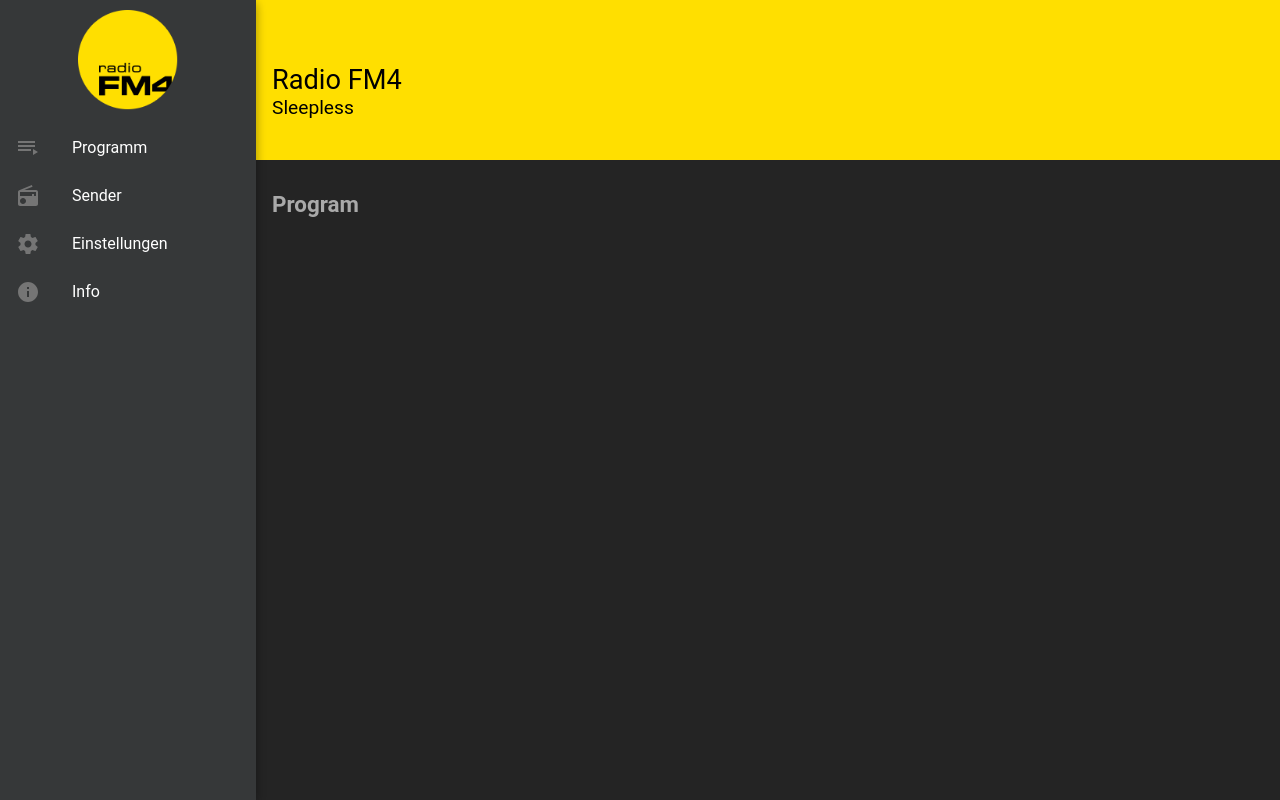
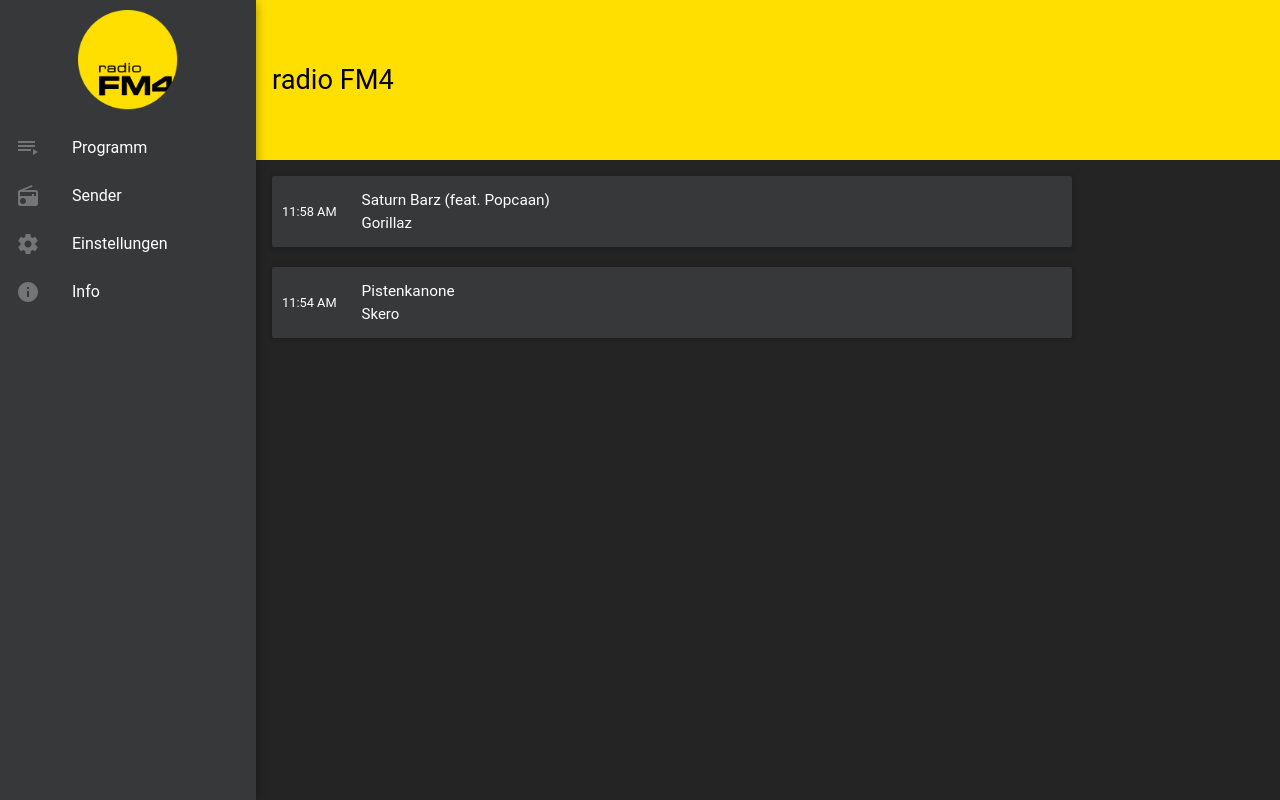
Before and after one commit to michaelapfleger/reactio-demo, a React app: page / in a window 1280 px wide. Built offline with nearby package versions, Linux system fonts and the light colour scheme; what react-tap-event-plugin would draw is missing.

Commit message:
added redux, about, trackcard

```diff
--- a/src/App.jsx
+++ b/src/App.jsx
@@ -1,4 +1,5 @@
 import React from 'react';
+import PropTypes from 'prop-types';
 import { BrowserRouter as Router, Link, Route } from 'react-router-dom';
 import MuiThemeProvider from 'material-ui/styles/MuiThemeProvider';
 import Drawer from 'material-ui/Drawer';
@@ -8,13 +9,13 @@
 import RadioIcon from 'material-ui/svg-icons/av/radio';
 import SettingsIcon from 'material-ui/svg-icons/action/settings';
 import InfoIcon from 'material-ui/svg-icons/action/info';
+import { connect } from 'react-redux';
 import Settings from './routes/Settings.jsx';
 import Program from './routes/Program.jsx';
 import About from './routes/About.jsx';
 import Stations from './routes/Stations.jsx';
 import MenuHeader from './components/MenuHeader.jsx';
 import MediaBar from './components/MediaBar.jsx';
-import theme from './theme';
 
 const headerHeight = 160;
 const styles = {
@@ -65,6 +66,11 @@
   },
 ];
 
+@connect(store => ({
+  station: store.station,
+  theme: store.theme,
+  dark: store.settings.dark,
+}))
 export default class App extends React.Component {
   constructor(props) {
     super(props);
@@ -73,14 +79,15 @@
         open: false,
         docked: false,
       },
-      station: {
-        name: 'Radio FM4',
-        shortName: 'fm4',
-        broadcast: 'Sleepless',
-        website: 'http://fm4.orf.at',
-      },
     };
   }
+
+  static propTypes = {
+    station: PropTypes.object,
+    theme: PropTypes.object,
+    dark: PropTypes.bool,
+  };
+
   componentWillMount() {
     const mql = window.matchMedia('(min-width: 840px');
     mql.addListener(() => {
@@ -115,20 +122,21 @@
   }
 
   render() {
-    document.querySelector('html').style.backgroundColor = styles.dark.backgroundColor;
-    document.querySelector('html').style.color = styles.dark.color;
+    const htmlStyles = this.props.dark ? styles.dark : styles.light;
+    document.querySelector('html').style.backgroundColor = htmlStyles.backgroundColor;
+    document.querySelector('html').style.color = htmlStyles.color;
     const paddingLeft = (this.state.drawer.docked ? 256 : 0) + 16;
 
-    return <MuiThemeProvider muiTheme={theme}>
+    return <MuiThemeProvider muiTheme={this.props.theme}>
             <Router>
               <div>
-                  <MediaBar station={this.state.station} style={{ paddingLeft }}
+                  <MediaBar station={this.props.station} style={{ paddingLeft }}
                           iconStyleLeft={{ display: this.state.drawer.docked ? 'none' : 'block' }}
                           onLeftIconButtonTouchTap={() => this.toggleDrawer()}
-                            height={headerHeight}/>
+                            height={headerHeight} theme={this.props.theme}/>
                   <Drawer open={this.state.drawer.open} docked={this.state.drawer.docked}
                   onRequestChange={() => this.toggleDrawer()}>
-                    <MenuHeader station={this.state.station.shortName} />
+                    <MenuHeader station={this.props.station.shortName} />
                     {routes.map(route =>
                       <Link key={route.link} to={ route.link } style={styles.menuLink}>
                         <MenuItem primaryText={route.title} onTouchTap={() => this.closeDrawer()}
--- /dev/null
+++ b/src/actions.js
@@ -0,0 +1,12 @@
+export function setStation(station) {
+  return {
+    type: 'SET_STATION',
+    payload: station,
+  };
+}
+export function changeSettings(update) {
+  return {
+    type: 'CHANGE_SETTINGS',
+    payload: update,
+  };
+}
--- a/src/components/MediaBar.jsx
+++ b/src/components/MediaBar.jsx
@@ -2,7 +2,6 @@
 import AppBar from 'material-ui/AppBar';
 import PropTypes from 'prop-types';
 import transitions from 'material-ui/styles/transitions';
-import theme from '../theme';
 
 
 const styles = {
@@ -13,8 +12,6 @@
     boxSizing: 'border-box',
     zIndex: 10,
     transition: transitions.easeOut(null, 'background-color', null),
-    backgroundColor: theme.palette.primary1Color,
-    color: theme.palette.alternateTextColor,
   },
   appBar: {
     boxShadow: 'none',
@@ -38,6 +35,7 @@
 
 export default class MediaBar extends React.Component {
   static propTypes = {
+    theme: PropTypes.object.isRequired,
     station: PropTypes.object.isRequired,
     iconStyleLeft: PropTypes.object,
     onLeftIconButtonTouchTap: PropTypes.func.isRequired,
@@ -48,6 +46,8 @@
     return (
         <div style={{
           height: this.props.height,
+          backgroundColor: this.props.theme.palette.primary1Color,
+          color: this.props.theme.palette.alternateTextColor,
           ...styles.element }}>
             <AppBar iconStyleLeft={this.props.iconStyleLeft} style={styles.appBar}
                     onLeftIconButtonTouchTap={this.props.onLeftIconButtonTouchTap} />
--- /dev/null
+++ b/src/components/TrackCard.jsx
@@ -0,0 +1,54 @@
+import React from 'react';
+import PropTypes from 'prop-types';
+import Paper from 'material-ui/Paper';
+
+const styles = {
+  element: {
+    padding: 10,
+    display: 'flex',
+    fontSize: '0.8em',
+    marginBottom: 20,
+  },
+  track: {
+    flex: 1,
+    paddingLeft: 20,
+  },
+  time: {
+    display: 'flex',
+    justifyContent: 'center',
+    alignItems: 'center',
+  },
+  trackLine: {
+    margin: 5,
+    fontWeight: 'normal',
+  },
+};
+
+const TrackCard = ({ artist, song, time }) => (
+<Paper style={styles.element}>
+<div style={styles.time}>
+{
+    time.toLocaleTimeString(navigator.language, {
+      hour: 'numeric',
+      minute: '2-digit',
+    })
+}
+</div>
+<div style={styles.track}>
+<h2 style={styles.trackLine}>
+{song}
+</h2>
+<h3 style={styles.trackLine}>
+{artist}
+</h3>
+</div>
+</Paper>
+);
+
+TrackCard.propTypes = {
+  artist: PropTypes.string.isRequired,
+  song: PropTypes.string.isRequired,
+  time: PropTypes.instanceOf(Date),
+};
+
+export default TrackCard;
--- a/src/main.jsx
+++ b/src/main.jsx
@@ -1,14 +1,23 @@
 import React from 'react';
 import ReactDOM from 'react-dom';
 import injectTapEventPlugin from 'react-tap-event-plugin';
+import { createStore, applyMiddleware } from 'redux';
+import { Provider } from 'react-redux';
+import loggerMiddleware from 'redux-logger';
 import App from './App.jsx';
+import reducers from './reducers';
 import './styles.css';
 
 
 injectTapEventPlugin();
 const root = document.querySelector('#root');
 
+const middleware = applyMiddleware(loggerMiddleware);
+const store = createStore(reducers, middleware);
+
 ReactDOM.render(
-    <App />,
+    <Provider store={store} >
+    <App />
+    </Provider>,
     root,
 );
--- /dev/null
+++ b/src/reducers.js
@@ -0,0 +1,36 @@
+import stations from './stations';
+import defaultTheme, { getTheme } from './theme';
+
+export default function reducer(state = {
+  station: { ...stations[0] },
+  theme: defaultTheme,
+  settings: {
+    dark: true,
+  },
+}, action) {
+  switch (action.type) {
+    case 'SET_STATION': {
+      return {
+        ...state,
+        station: {
+          ...action.payload,
+        },
+        theme: getTheme(action.payload.shortName, true),
+      };
+    }
+    case 'CHANGE_SETTINGS': {
+      const settings = {
+        ...state.settings,
+        ...action.payload,
+      };
+      return {
+        ...state,
+        theme: getTheme(state.station.shortName, settings.dark),
+        settings,
+      };
+    }
+    default: {
+      return state;
+    }
+  }
+}
--- a/src/routes/About.jsx
+++ b/src/routes/About.jsx
@@ -1,10 +1,38 @@
 import React from 'react';
+import Paper from 'material-ui/Paper';
+import pkg from '../../package.json';
+
+const styles = {
+  container: {
+    padding: 10,
+    lineHeight: '1.4em',
+  },
+};
 
 export default class About extends React.Component {
+  constructor(props) {
+    super(props);
+    this.state = {
+      version: pkg.version,
+    };
+  }
 
   render() {
     return <div>
-        <h1>{this.constructor.name}</h1>
+        <h1>About</h1>
+        <Paper style={styles.container}>
+            <p>
+                Developer: Michaela Pfleger<br/>
+                Contact: pfleger.michaela@students.fh-hagenberg.at<br/>
+                Version: {this.state.version}
+            </p>
+            <h2>Rechtliche Information</h2>
+            <p>
+                Dieses Programm ist kein offizielles Program des Österreichischen Rundfunks.
+                Alle Services zu dieser Radio Station können
+                unter der offiziellen Website abgerufen werden.
+            </p>
+        </Paper>
     </div>;
   }
 }
--- a/src/routes/Program.jsx
+++ b/src/routes/Program.jsx
@@ -1,10 +1,28 @@
 import React from 'react';
+import TrackCard from '../components/TrackCard.jsx';
 
 export default class Program extends React.Component {
+  constructor(props) {
+    super(props);
+    this.state = {
+      songs: [
+        {
+          artist: 'Gorillaz',
+          song: 'Saturn Barz (feat. Popcaan)',
+          time: new Date(),
+        },
+        {
+          artist: 'Skero',
+          song: 'Pistenkanone',
+          time: new Date(new Date().getTime() - (1000 * 60 * 4)),
+        },
+      ],
+    };
+  }
 
   render() {
     return <div>
-      <h1>{this.constructor.name}</h1>
+      {this.state.songs.map(item => <TrackCard key={item.time} {...item} />) }
     </div>;
   }
 }
--- a/src/routes/Settings.jsx
+++ b/src/routes/Settings.jsx
@@ -1,10 +1,43 @@
 import React from 'react';
+import PropTypes from 'prop-types';
+import { connect } from 'react-redux';
+import Checkbox from 'material-ui/Checkbox';
+import Paper from 'material-ui/Paper';
+import { changeSettings } from '../actions';
 
+const styles = {
+  container: {
+    padding: 10,
+  },
+  checkbox: {
+    padding: 10,
+  },
+};
+
+@connect(store => ({
+  settings: store.settings,
+}))
 export default class Settings extends React.Component {
+  static propTypes = {
+    settings: PropTypes.object,
+    dispatch: PropTypes.func,
+  };
+
+  changeSettings(prop, val) {
+    this.props.dispatch(changeSettings({
+      [prop]: val,
+    }));
+  }
 
   render() {
     return <div>
-        <h1>{this.constructor.name}</h1>
-    </div>;
+            <h1>Einstellungen</h1>
+            <Paper style={styles.container}>
+                <Checkbox style={styles.checkbox}
+                          label="Dunkler Modus"
+                          checked={this.props.settings.dark}
+                          onCheck={(e, value) => this.changeSettings('dark', value)}/>
+            </Paper>
+        </div>;
   }
 }
--- a/src/routes/Stations.jsx
+++ b/src/routes/Stations.jsx
@@ -1,7 +1,11 @@
 import React from 'react';
+import PropTypes from 'prop-types';
 import { RadioButton, RadioButtonGroup } from 'material-ui/RadioButton';
 import Paper from 'material-ui/Paper';
+import { connect } from 'react-redux';
 import stations from '../stations';
+import { setStation as setStationAction } from '../actions';
+
 
 const styles = {
   container: {
@@ -12,18 +16,20 @@
   },
 };
 
+@connect(store => ({
+  station: store.station,
+}))
 export default class Stations extends React.Component {
-  constructor(props) {
-    super(props);
-    this.state = {
-      selected: 'fm4',
-    };
-  }
+  static propTypes = {
+    station: PropTypes.object,
+    dispatch: PropTypes.func,
+  };
 
   setStation(shortName) {
-    this.setState({
-      selected: shortName,
-    });
+    const station = stations.find(loopStation => loopStation.shortName === shortName);
+    if (station) {
+      this.props.dispatch(setStationAction(station));
+    }
   }
 
   render() {
@@ -31,7 +37,7 @@
         <h1>{this.constructor.name}</h1>
         <Paper style={styles.container}>
             <RadioButtonGroup name="stations"
-                              valueSelected={this.state.selected}
+                              valueSelected={this.props.station.shortName}
                               onChange={(e, value) => this.setStation(value)}>
                 { stations.map(station => <RadioButton value={station.shortName}
                                             label={station.name} key={station.shortName} />)}
```
Also changed, not shown: package.json (+8 -1 lines).
